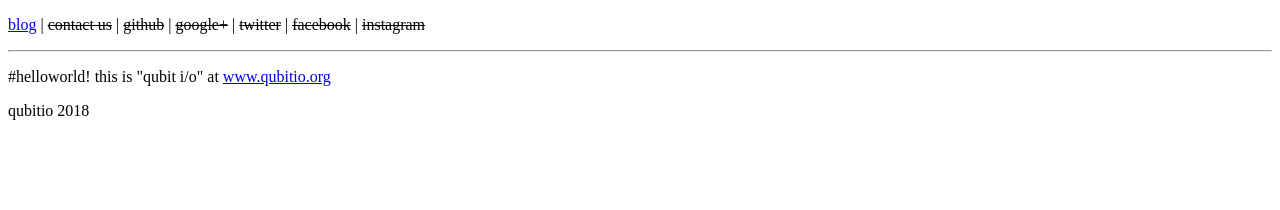
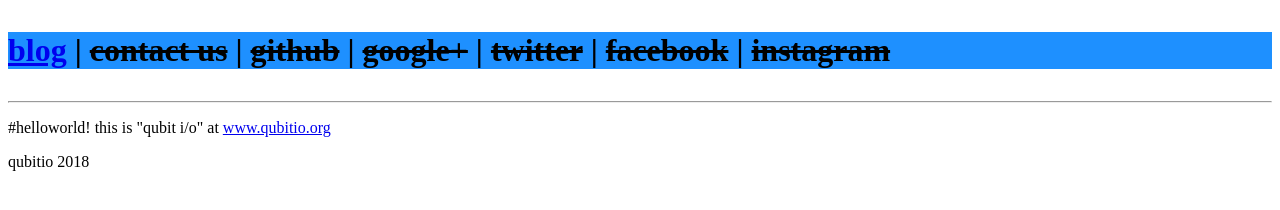
Before and after one commit to qubitio/qubitio, a plain HTML site: page index.html in a window 1280 px wide. Drawn offline with Linux system fonts and the light colour scheme.

Commit message:
Update index.html

```diff
--- a/index.html
+++ b/index.html
@@ -3,7 +3,7 @@
 <html>
 <head>
   <title>#helloworld! - qubitio</title>
-  <p>
+  <h1 style="background-color:DodgerBlue;"><p>
     <a href="https://blog.qubitio.org/">blog</a>
     | <s>contact us</s>
     | <s>github</s>
@@ -11,8 +11,8 @@
     | <s>twitter</s>
     | <s>facebook</s>
     | <s>instagram</s>
-    <hr>
-  </p>
+  </p></h1>
+  <hr>
   <p>#helloworld! this is "qubit i/o" at
   <a href="http://www.qubitio.org/">www.qubitio.org</a></p>
   </head>
```
